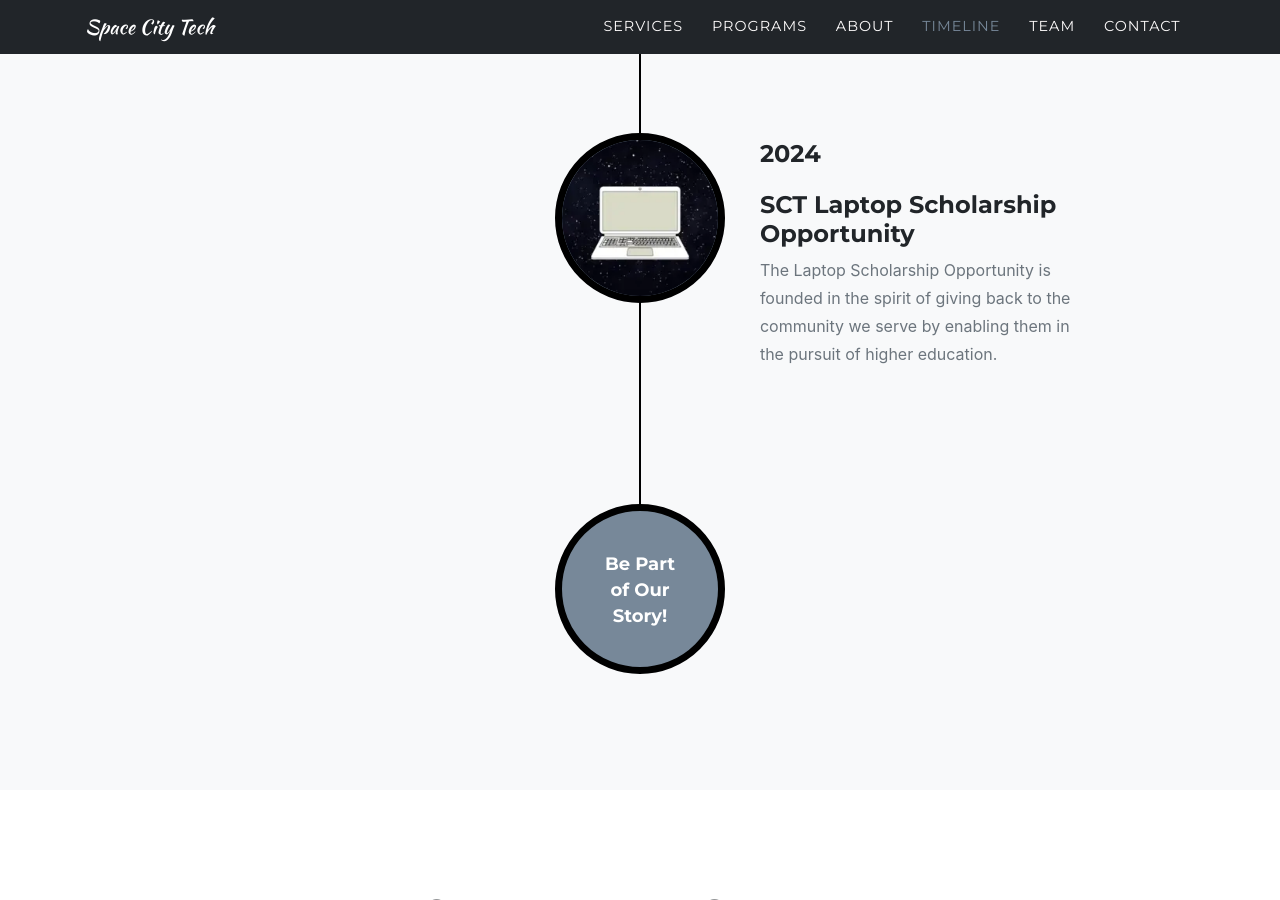
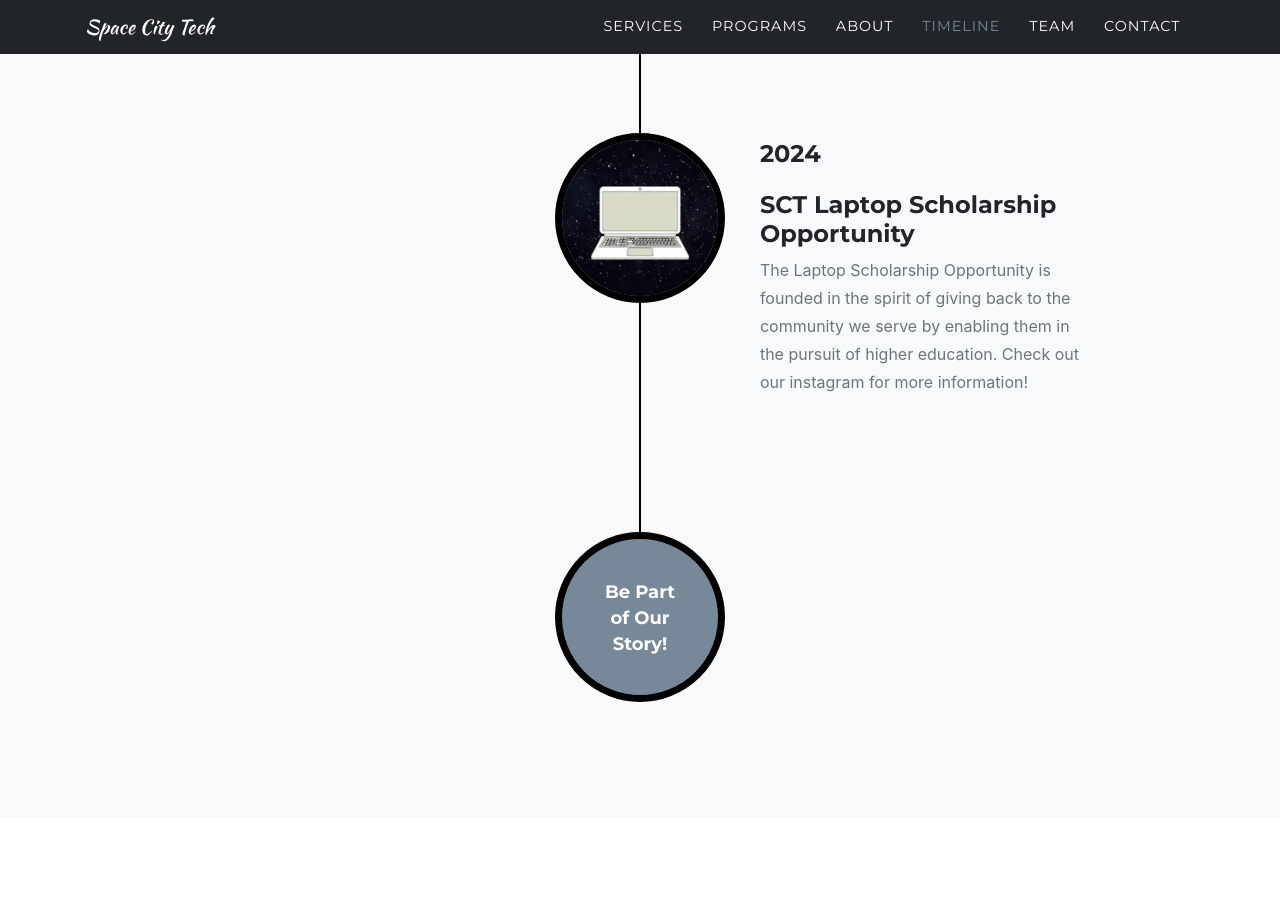
Before and after one commit to maria0406/SpaceCityTech, a Jekyll site: the page built from index.md, in a window 1280 px wide and 900 px high, scrolled down 4193 px. Built offline with Jekyll 4.4.1, drawn with Linux system fonts in a browser that asks for light colours; some web fonts are replaced.

Commit message:
add info

```diff
--- a/_data/sitetext.yml
+++ b/_data/sitetext.yml
@@ -61,10 +61,8 @@ en: &DEFAULT_EN
         alt: image alt text
       - title: "SCT Laptop Scholarship Opportunity"
         year: "2024"
-        desc: "The Laptop Scholarship Opportunity is founded in the spirit of giving back to the community we serve by enabling them in the pursuit of higher education."
+        desc: "The Laptop Scholarship Opportunity is founded in the spirit of giving back to the community we serve by enabling them in the pursuit of higher education. Check out our instagram for more information!"
         image: assets/img/timeline/sct_laptop.png
-        url: https://forms.gle/C3bgjpNzi5ZExQz98
-        alt: image alt text
         # you can enforce the alignment
         align: right
     end: "Be Part <br> of Our <br> Story!"
```
